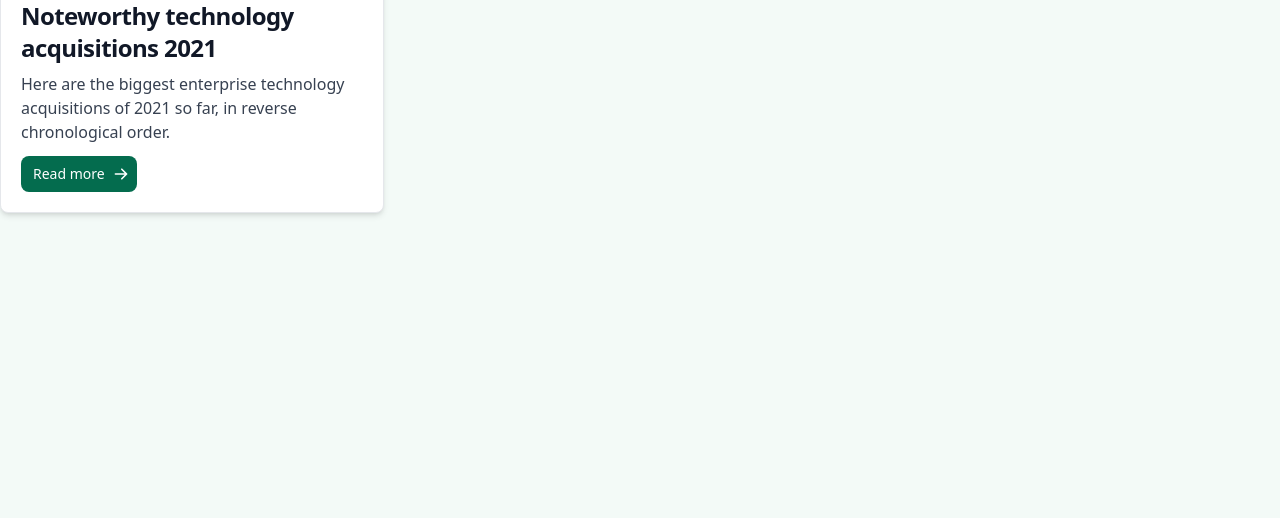
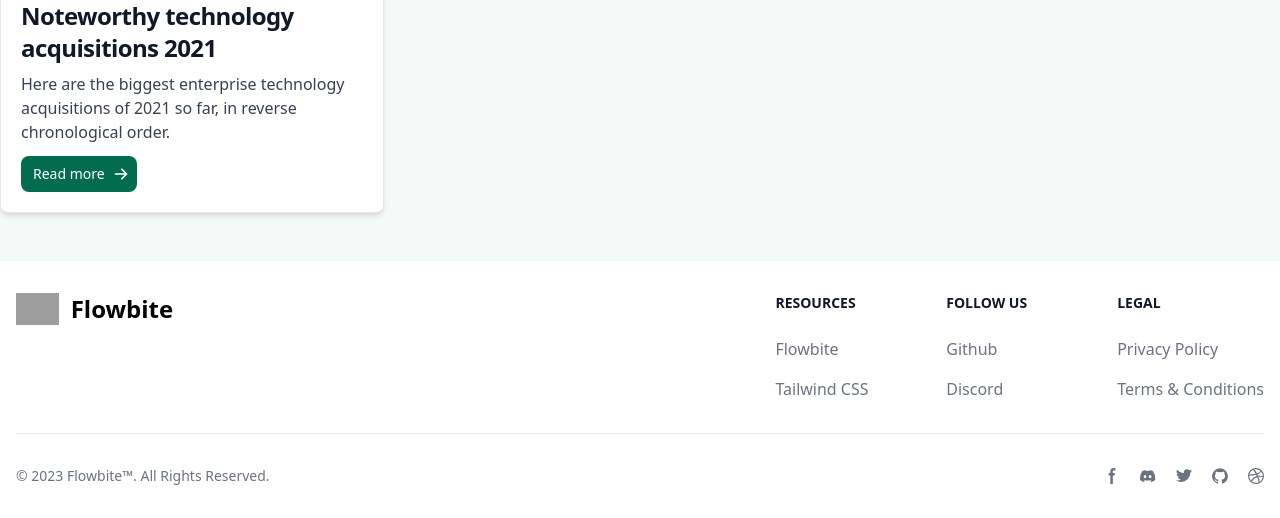
Before and after one commit to star-plan/today-tv-django, a Django app: template src/apps/demo/templates/demo/index.html in a window 1280 px wide. Shown: the part 452-970 px from the top of the page. Before the commit the page ends 668 px from the top, so only its background shows below. Run offline with Django 3.2, Linux system fonts and the light colour scheme; the template is opened without the code that fills it, so the values that code supplies are empty; style sheets or scripts are compiled from the project's sources; some libraries are stand-ins or nearby versions; grey boxes are pictures that could not be loaded.

Commit message:
🍒一些界面的调整，现在能看了

```diff
--- a/src/templates/_base.html
+++ b/src/templates/_base.html
@@ -22,7 +22,7 @@
 
 {% include 'components/header.html' %}
 
-<div class="container mx-auto mt-4" id="vue-app">
+<div class="container mx-auto mt-4 mb-12" id="vue-app">
     {% block alert %}
         {% if messages %}
             {% for message in messages %}
@@ -36,6 +36,8 @@
     {% endblock content %}
 </div>
 
+{% include 'components/footer.html' %}
+
 {% compress js %}
     <script src="{% static 'lib/vue/dist/vue.min.js' %}"></script>
     <script src="{% static 'lib/flowbite/dist/flowbite.min.js' %}"></script>
--- /dev/null
+++ b/src/templates/components/footer.html
@@ -0,0 +1,98 @@
+<footer class="bg-white dark:bg-gray-900">
+    <div class="mx-auto w-full max-w-screen-xl p-4 py-6 lg:py-8">
+        <div class="md:flex md:justify-between">
+            <div class="mb-6 md:mb-0">
+                <a href="https://flowbite.com/" class="flex items-center">
+                    <img src="https://flowbite.com/docs/images/logo.svg" class="h-8 me-3" alt="FlowBite Logo"/>
+                    <span class="self-center text-2xl font-semibold whitespace-nowrap dark:text-white">Flowbite</span>
+                </a>
+            </div>
+            <div class="grid grid-cols-2 gap-8 sm:gap-6 sm:grid-cols-3">
+                <div>
+                    <h2 class="mb-6 text-sm font-semibold text-gray-900 uppercase dark:text-white">Resources</h2>
+                    <ul class="text-gray-500 dark:text-gray-400 font-medium">
+                        <li class="mb-4">
+                            <a href="https://flowbite.com/" class="hover:underline">Flowbite</a>
+                        </li>
+                        <li>
+                            <a href="https://tailwindcss.com/" class="hover:underline">Tailwind CSS</a>
+                        </li>
+                    </ul>
+                </div>
+                <div>
+                    <h2 class="mb-6 text-sm font-semibold text-gray-900 uppercase dark:text-white">Follow us</h2>
+                    <ul class="text-gray-500 dark:text-gray-400 font-medium">
+                        <li class="mb-4">
+                            <a href="https://github.com/themesberg/flowbite" class="hover:underline ">Github</a>
+                        </li>
+                        <li>
+                            <a href="https://discord.gg/4eeurUVvTy" class="hover:underline">Discord</a>
+                        </li>
+                    </ul>
+                </div>
+                <div>
+                    <h2 class="mb-6 text-sm font-semibold text-gray-900 uppercase dark:text-white">Legal</h2>
+                    <ul class="text-gray-500 dark:text-gray-400 font-medium">
+                        <li class="mb-4">
+                            <a href="#" class="hover:underline">Privacy Policy</a>
+                        </li>
+                        <li>
+                            <a href="#" class="hover:underline">Terms &amp; Conditions</a>
+                        </li>
+                    </ul>
+                </div>
+            </div>
+        </div>
+        <hr class="my-6 border-gray-200 sm:mx-auto dark:border-gray-700 lg:my-8"/>
+        <div class="sm:flex sm:items-center sm:justify-between">
+          <span class="text-sm text-gray-500 sm:text-center dark:text-gray-400">© 2023 <a href="https://flowbite.com/"
+                                                                                          class="hover:underline">Flowbite™</a>. All Rights Reserved.
+          </span>
+            <div class="flex mt-4 sm:justify-center sm:mt-0">
+                <a href="#" class="text-gray-500 hover:text-gray-900 dark:hover:text-white">
+                    <svg class="w-4 h-4" aria-hidden="true" xmlns="http://www.w3.org/2000/svg" fill="currentColor"
+                         viewBox="0 0 8 19">
+                        <path fill-rule="evenodd"
+                              d="M6.135 3H8V0H6.135a4.147 4.147 0 0 0-4.142 4.142V6H0v3h2v9.938h3V9h2.021l.592-3H5V3.591A.6.6 0 0 1 5.592 3h.543Z"
+                              clip-rule="evenodd"/>
+                    </svg>
+                    <span class="sr-only">Facebook page</span>
+                </a>
+                <a href="#" class="text-gray-500 hover:text-gray-900 dark:hover:text-white ms-5">
+                    <svg class="w-4 h-4" aria-hidden="true" xmlns="http://www.w3.org/2000/svg" fill="currentColor"
+                         viewBox="0 0 21 16">
+                        <path d="M16.942 1.556a16.3 16.3 0 0 0-4.126-1.3 12.04 12.04 0 0 0-.529 1.1 15.175 15.175 0 0 0-4.573 0 11.585 11.585 0 0 0-.535-1.1 16.274 16.274 0 0 0-4.129 1.3A17.392 17.392 0 0 0 .182 13.218a15.785 15.785 0 0 0 4.963 2.521c.41-.564.773-1.16 1.084-1.785a10.63 10.63 0 0 1-1.706-.83c.143-.106.283-.217.418-.33a11.664 11.664 0 0 0 10.118 0c.137.113.277.224.418.33-.544.328-1.116.606-1.71.832a12.52 12.52 0 0 0 1.084 1.785 16.46 16.46 0 0 0 5.064-2.595 17.286 17.286 0 0 0-2.973-11.59ZM6.678 10.813a1.941 1.941 0 0 1-1.8-2.045 1.93 1.93 0 0 1 1.8-2.047 1.919 1.919 0 0 1 1.8 2.047 1.93 1.93 0 0 1-1.8 2.045Zm6.644 0a1.94 1.94 0 0 1-1.8-2.045 1.93 1.93 0 0 1 1.8-2.047 1.918 1.918 0 0 1 1.8 2.047 1.93 1.93 0 0 1-1.8 2.045Z"/>
+                    </svg>
+                    <span class="sr-only">Discord community</span>
+                </a>
+                <a href="#" class="text-gray-500 hover:text-gray-900 dark:hover:text-white ms-5">
+                    <svg class="w-4 h-4" aria-hidden="true" xmlns="http://www.w3.org/2000/svg" fill="currentColor"
+                         viewBox="0 0 20 17">
+                        <path fill-rule="evenodd"
+                              d="M20 1.892a8.178 8.178 0 0 1-2.355.635 4.074 4.074 0 0 0 1.8-2.235 8.344 8.344 0 0 1-2.605.98A4.13 4.13 0 0 0 13.85 0a4.068 4.068 0 0 0-4.1 4.038 4 4 0 0 0 .105.919A11.705 11.705 0 0 1 1.4.734a4.006 4.006 0 0 0 1.268 5.392 4.165 4.165 0 0 1-1.859-.5v.05A4.057 4.057 0 0 0 4.1 9.635a4.19 4.19 0 0 1-1.856.07 4.108 4.108 0 0 0 3.831 2.807A8.36 8.36 0 0 1 0 14.184 11.732 11.732 0 0 0 6.291 16 11.502 11.502 0 0 0 17.964 4.5c0-.177 0-.35-.012-.523A8.143 8.143 0 0 0 20 1.892Z"
+                              clip-rule="evenodd"/>
+                    </svg>
+                    <span class="sr-only">Twitter page</span>
+                </a>
+                <a href="#" class="text-gray-500 hover:text-gray-900 dark:hover:text-white ms-5">
+                    <svg class="w-4 h-4" aria-hidden="true" xmlns="http://www.w3.org/2000/svg" fill="currentColor"
+                         viewBox="0 0 20 20">
+                        <path fill-rule="evenodd"
+                              d="M10 .333A9.911 9.911 0 0 0 6.866 19.65c.5.092.678-.215.678-.477 0-.237-.01-1.017-.014-1.845-2.757.6-3.338-1.169-3.338-1.169a2.627 2.627 0 0 0-1.1-1.451c-.9-.615.07-.6.07-.6a2.084 2.084 0 0 1 1.518 1.021 2.11 2.11 0 0 0 2.884.823c.044-.503.268-.973.63-1.325-2.2-.25-4.516-1.1-4.516-4.9A3.832 3.832 0 0 1 4.7 7.068a3.56 3.56 0 0 1 .095-2.623s.832-.266 2.726 1.016a9.409 9.409 0 0 1 4.962 0c1.89-1.282 2.717-1.016 2.717-1.016.366.83.402 1.768.1 2.623a3.827 3.827 0 0 1 1.02 2.659c0 3.807-2.319 4.644-4.525 4.889a2.366 2.366 0 0 1 .673 1.834c0 1.326-.012 2.394-.012 2.72 0 .263.18.572.681.475A9.911 9.911 0 0 0 10 .333Z"
+                              clip-rule="evenodd"/>
+                    </svg>
+                    <span class="sr-only">GitHub account</span>
+                </a>
+                <a href="#" class="text-gray-500 hover:text-gray-900 dark:hover:text-white ms-5">
+                    <svg class="w-4 h-4" aria-hidden="true" xmlns="http://www.w3.org/2000/svg" fill="currentColor"
+                         viewBox="0 0 20 20">
+                        <path fill-rule="evenodd"
+                              d="M10 0a10 10 0 1 0 10 10A10.009 10.009 0 0 0 10 0Zm6.613 4.614a8.523 8.523 0 0 1 1.93 5.32 20.094 20.094 0 0 0-5.949-.274c-.059-.149-.122-.292-.184-.441a23.879 23.879 0 0 0-.566-1.239 11.41 11.41 0 0 0 4.769-3.366ZM8 1.707a8.821 8.821 0 0 1 2-.238 8.5 8.5 0 0 1 5.664 2.152 9.608 9.608 0 0 1-4.476 3.087A45.758 45.758 0 0 0 8 1.707ZM1.642 8.262a8.57 8.57 0 0 1 4.73-5.981A53.998 53.998 0 0 1 9.54 7.222a32.078 32.078 0 0 1-7.9 1.04h.002Zm2.01 7.46a8.51 8.51 0 0 1-2.2-5.707v-.262a31.64 31.64 0 0 0 8.777-1.219c.243.477.477.964.692 1.449-.114.032-.227.067-.336.1a13.569 13.569 0 0 0-6.942 5.636l.009.003ZM10 18.556a8.508 8.508 0 0 1-5.243-1.8 11.717 11.717 0 0 1 6.7-5.332.509.509 0 0 1 .055-.02 35.65 35.65 0 0 1 1.819 6.476 8.476 8.476 0 0 1-3.331.676Zm4.772-1.462A37.232 37.232 0 0 0 13.113 11a12.513 12.513 0 0 1 5.321.364 8.56 8.56 0 0 1-3.66 5.73h-.002Z"
+                              clip-rule="evenodd"/>
+                    </svg>
+                    <span class="sr-only">Dribbble account</span>
+                </a>
+            </div>
+        </div>
+    </div>
+</footer>
--- a/tailwind.config.js
+++ b/tailwind.config.js
@@ -7,6 +7,11 @@ module.exports = {
     theme: {
         extend: {},
     },
+    variants: {
+        extend: {
+            blur: ['hover'],
+        },
+    },
     plugins: [
         require('flowbite/plugin'),
         // require('daisyui'),
```
Also changed, not shown: src/apps/television/templates/television/detail.html (+28 -10 lines), src/apps/television/templates/television/video.html (+7 -4 lines), src/apps/television/views.py (+12 -3 lines).
